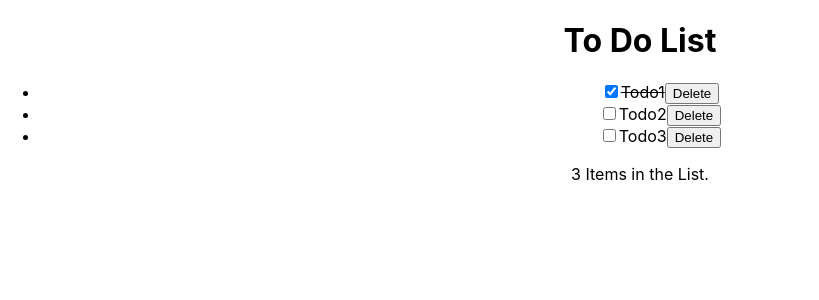
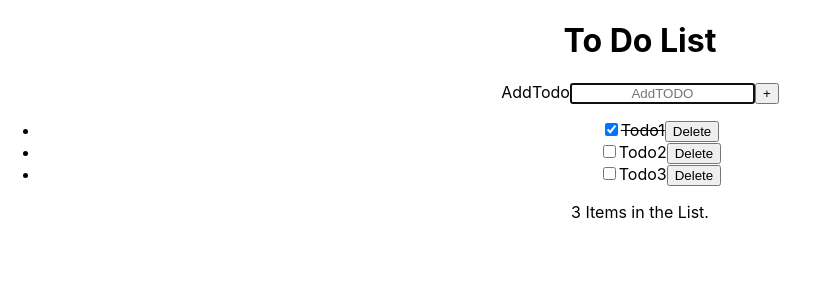
Before and after one commit to SIVAKD1305/react_training, a React (Create React App) app: page / in a window 1280 px wide. Shown: the top 300 px of the page, without its empty margins (0-819 px from the left). Built offline with nearby package versions, Linux system fonts and the light colour scheme.

Commit message:
new file:   src/AddItem.js 	modified:   src/App.js 	modified:   src/Content.js 	modified:   src/Footer.js 	modified:   src/ListItems.js

```diff
--- /dev/null
+++ b/src/AddItem.js
@@ -0,0 +1,23 @@
+import React from 'react'
+
+function AddItem(props) {
+  return (
+    <div>
+        <form onSubmit={props.handleSubmit}>
+        <label>AddTodo</label>
+        <input aria-label='AddTodo'
+        placeholder='AddTODO'
+        autoFocus
+        required
+        value={props.newItem}
+        onChange={
+        (e) => {props.setNewItem(e.target.value)}
+        }/>
+        <button type='submit'
+        > + </button>
+        </form>
+    </div>
+  )
+}
+
+export default AddItem
--- a/src/App.js
+++ b/src/App.js
@@ -20,6 +20,7 @@ export default function App(){
       checked:false
     }
   ]);
+  const [newItem, setNewItem] = useState('');
   const handelChange = (id) => {
     const listItems = items.map((item) =>
       id === item.id ? {...item, checked:!item.checked} : item )
@@ -29,6 +30,19 @@ export default function App(){
     const listItems = items.filter((item) => id !== item.id)
     setItems(listItems)
   };
+  const addItem = (item) => {
+    const id = items.length ? items[items.length-1].id+1 : 1;
+    const addNewItem = {id,  item, checked:false}
+    const newList = [...items, addNewItem];
+    console.log(item);
+    console.log(newList)
+    setItems(newList)
+  }
+  const handleSubmit = (e) => {
+    e.preventDefault();
+    if(!newItem) return;
+    addItem(newItem)
+  }
   return(
     <div className="App">
       <Header  />
@@ -36,6 +50,9 @@ export default function App(){
       items = {items}
       handelChange = {handelChange}
       handleDelete = {handleDelete}
+      newItem = {newItem}
+      setNewItem = {setNewItem}
+      handleSubmit = {handleSubmit}
       />
       <Footer
       length = {items.length}
--- a/src/Content.js
+++ b/src/Content.js
@@ -1,8 +1,14 @@
 import React from 'react'
 import ListItems from './ListItems'
+import AddItem from './AddItem'
 const Content = (props) => {
   return (
     <>
+    <AddItem
+    newItem = {props.newItem}
+    setNewItem = {props.setNewItem}
+    handleSubmit = {props.handleSubmit}
+    />
     {props.items.length ? (
       <ListItems
         items = {props.items}
--- a/src/Footer.js
+++ b/src/Footer.js
@@ -1,12 +1,10 @@
 import React from 'react'
 
 const Footer = (props) => {
-    const year = new Date();
   return (
     <footer>
       {props.length} {props.length === 1 ? "Item" : "Items"} in the List.
     </footer>
   )
 }
-
 export default Footer
--- a/src/ListItems.js
+++ b/src/ListItems.js
@@ -1,30 +1,28 @@
-import React from 'react'
+import React from 'react';
 
 function ListItems(props) {
-
   return (
     <div>
       <ul>
-      {props.items.map(
-        (item) => (
-          <li>
-            <input type="checkbox" checked={item.checked}
-            key={item.id} onChange={()=>props.handelChange(item.id)}
+        {props.items.map((item) => (
+          <li key={item.id}>
+            <input
+              type="checkbox"
+              checked={item.checked}
+              onChange={() => props.handelChange(item.id)}
             />
             <label
-            style={
-              item.checked ? {textDecoration:"line-through"} : null
-              }
-              >{item.todo}</label>
-            <button key={item.id}
-            onClick={()=>props.handleDelete(item.id)}>Delete</button>
+              style={item.checked ? { textDecoration: "line-through" } : null}
+            >
+              {item.todo}
+            </label>
+            <button onClick={() => props.handleDelete(item.id)}>Delete</button>
           </li>
-        )
-      )}
-    </ul>
-    <p>{props.handelDelete}</p>
+        ))}
+      </ul>
+      <p>{props.handelDelete}</p>
     </div>
-  )
+  );
 }
 
-export default ListItems
+export default ListItems;
```
